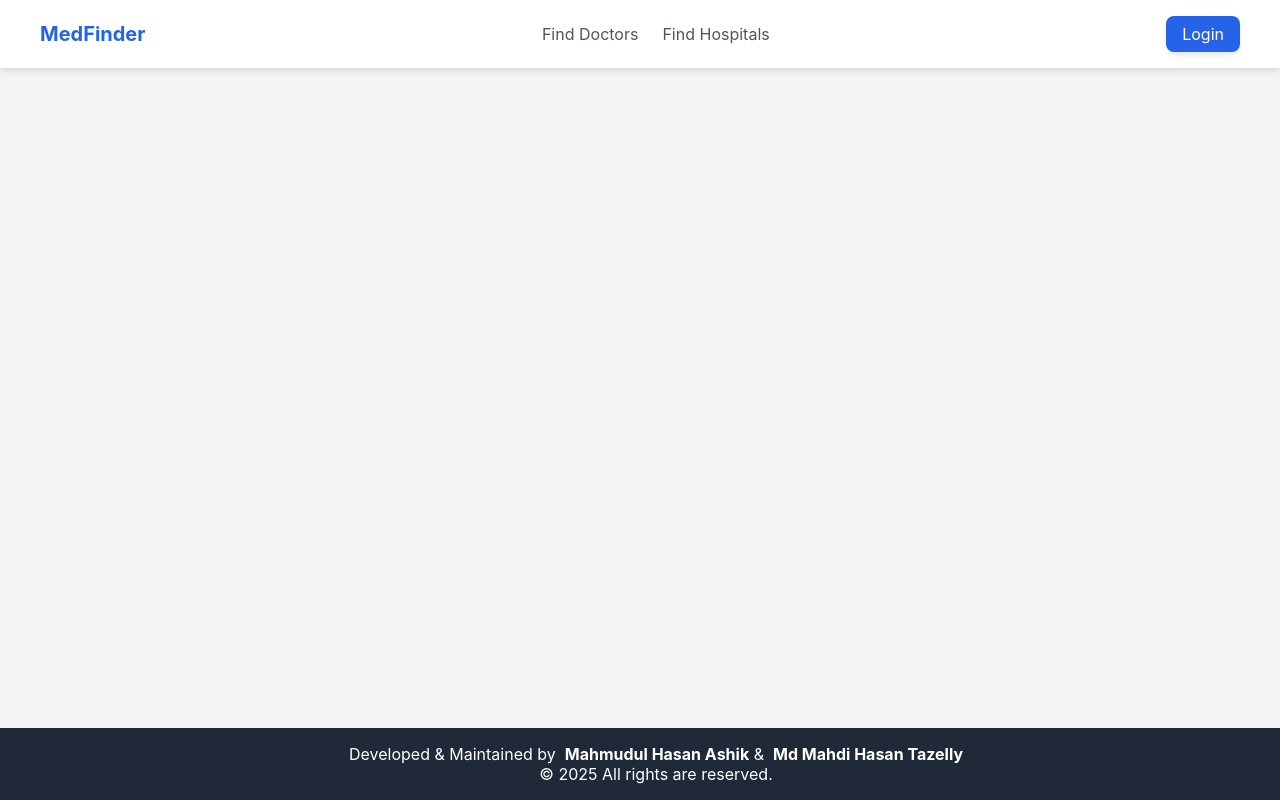
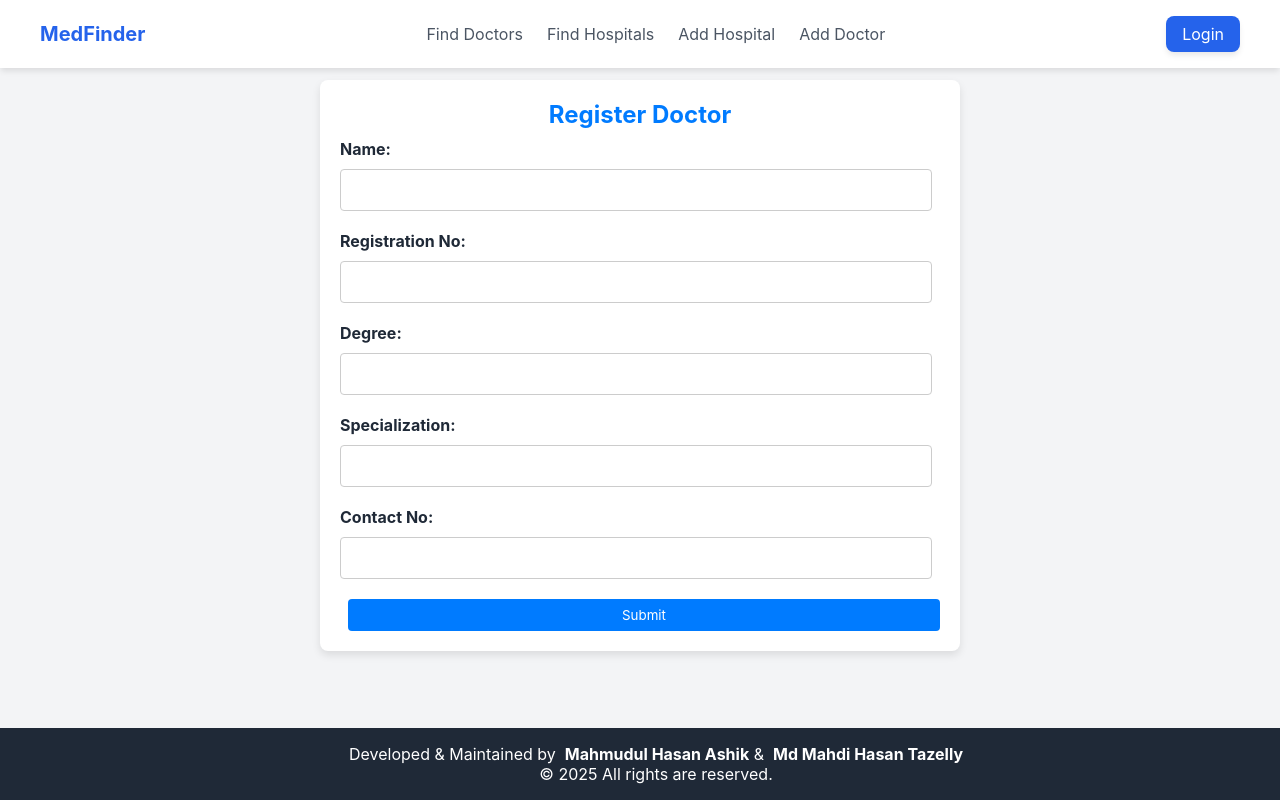
Before and after one commit to MdMahdiHasanTazelly/MedFinder_Frontend, a React (Create React App) app: page /add-doctor in a window 1280 px wide. Built offline with nearby package versions, Linux system fonts and the light colour scheme.

Commit message:
Connected DoctorForm with backend

```diff
--- a/src/App.js
+++ b/src/App.js
@@ -5,7 +5,7 @@ import Landing from './Landing.js';
 import DoctorsInfo from './DoctorsInfo.js';
 import Navbar from './Navbar.js';
 import Footer from './Footer.js';
-import DoctorForm from './DoctorForm.js';
+import DoctorForm from './admin/DoctorForm.js';
 import HospitalForm from './admin/HospitalForm.js';
 import FindHospital from './FindHospital.js';
 import FindDoctor from './FindDoctor.js';
@@ -36,6 +36,8 @@ function App() {
           <Route path='/find-hospitals' element={<FindHospital/>}/>
           <Route path='/login' element={<Login/>} />
           <Route path='/find-doctors' element={<FindDoctor/>}/>
+          <Route path='/add-hospital' element={<HospitalForm/>}/>
+          <Route path='/add-doctor' element={<DoctorForm/>}/>
         </Routes>
 
         <Footer/>
--- a/src/DoctorForm.js
+++ /dev/null
@@ -1,48 +0,0 @@
-import React, { useState } from 'react';
-import './css/DoctorForm.css';
-
-const DoctorForm = ({ onSubmit }) => {
-    const [formData, setFormData] = useState({
-        name: '',
-        dRegNo: '',
-        degree: '',
-        specialization: '',
-        contactNo: '',
-        hospitals: []
-    });
-
-    const handleChange = (e) => {
-        setFormData({ ...formData, [e.target.name]: e.target.value });
-    };
-
-    const handleSubmit = (e) => {
-        e.preventDefault();
-        onSubmit(formData);
-    };
-
-    return (
-        <div className="doctor-form-container">
-            <h2>Register Doctor</h2>
-            <form onSubmit={handleSubmit}>
-                <label>Name:</label>
-                <input type="text" name="name" value={formData.name} onChange={handleChange} required />
-
-                <label>Registration No:</label>
-                <input type="text" name="dRegNo" value={formData.dRegNo} onChange={handleChange} required />
-
-                <label>Degree:</label>
-                <input type="text" name="degree" value={formData.degree} onChange={handleChange} required />
-
-                <label>Specialization:</label>
-                <input type="text" name="specialization" value={formData.specialization} onChange={handleChange} required />
-
-                <label>Contact No:</label>
-                <input type="text" name="contactNo" value={formData.contactNo} onChange={handleChange} required />
-
-                <button type="submit">Submit</button>
-            </form>
-        </div>
-    );
-};
-
-export default DoctorForm;
--- a/src/Navbar.js
+++ b/src/Navbar.js
@@ -28,6 +28,11 @@ function Navbar() {
             <ul className="nav-links">
               <li><a href="/find-doctors">Find Doctors</a></li>
               <li><a href="/find-hospitals">Find Hospitals</a></li>
+              {sessiontoken && <li><a href="#">Add Hospital</a></li> }
+              {sessiontoken && <li><a href="#">Add Doctor</a></li> }
+
+              <li><a href="/add-hospital">Add Hospital</a></li>
+              <li><a href="/add-doctor">Add Doctor</a></li>
             </ul>
           </nav>
           <div className="auth-buttons">
--- /dev/null
+++ b/src/admin/DoctorForm.js
@@ -0,0 +1,77 @@
+import React, { useState } from 'react';
+import '../css/DoctorForm.css';
+import axios from 'axios';
+import showToast from '../toast/Toast';
+import { useNavigate } from 'react-router-dom';
+
+const DoctorForm = () => {
+
+    const navigate = useNavigate();
+    const [formData, setFormData] = useState({
+        name: '',
+        dRegNo: '',
+        degree: '',
+        specialization: '',
+        contactNo: '',
+        // hospitals: []
+    });
+
+    const handleChange = (e) => {
+        setFormData({ ...formData, [e.target.name]: e.target.value });
+
+    };
+
+    const handleSubmit = (e) => {
+        e.preventDefault();
+        setFormData(formData);
+        // console.log(formData);
+
+        axios.post(`${process.env.REACT_APP_BACKEND_URL}/doctors`, formData)
+        .then( (res)=>{
+            showToast(res.data.message, "success");
+           navigate("/find-doctors");
+        })
+        .catch( (error)=>{
+            console.log(error);
+            showToast(error.response.data.error, "error");
+
+        });
+
+       setFormData({
+        name: '',
+        dRegNo: '',
+        degree: '',
+        specialization: '',
+        contactNo: '',
+        // hospitals: []
+    });
+
+    };
+
+    return (
+        <div className="doctor-form-container">
+            <h2>Register Doctor</h2>
+            <form onSubmit={handleSubmit}>
+
+                    <label>Name:</label>
+                    <input type="text" name="name" value={formData.name} onChange={handleChange} required />
+
+                    <label>Registration No:</label>
+                    <input type="text" name="dRegNo" value={formData.dRegNo} onChange={handleChange} required />
+
+                    <label>Degree:</label>
+                    <input type="text" name="degree" value={formData.degree} onChange={handleChange} required />
+
+                    <label>Specialization:</label>
+                    <input type="text" name="specialization" value={formData.specialization} onChange={handleChange} required />
+
+                    <label>Contact No:</label>
+                    <input type="text" name="contactNo" value={formData.contactNo} onChange={handleChange} required />
+
+                <button type="submit">Submit</button>
+            </form>
+        </div>
+    );
+};
+
+export default DoctorForm;
--- a/src/css/DoctorForm.css
+++ b/src/css/DoctorForm.css
@@ -1,7 +1,7 @@
 .doctor-form-container {
-    margin-top: 6rem !important;
-    margin-bottom: 2rem !important;
-    max-width: 500px;
+    margin-top: 5rem !important;
+    margin-bottom: 5rem !important;
+    max-width: 600px;
     margin: auto;
     background: white;
     padding: 20px;
@@ -15,8 +15,8 @@ h2 {
 }
 
 form {
-    display: flex;
     flex-direction: column;
+    justify-content: center;
 }
 
 label {
@@ -25,6 +25,7 @@ label {
 }
 
 input {
+    width: 95% !important;
     padding: 8px;
     margin-top: 5px;
     border: 1px solid #ccc;
@@ -33,6 +34,7 @@ input {
 }
 
 button {
+
     margin-top: 15px;
     padding: 10px;
     background-color: #007bff;
--- a/src/css/HospitalForm.css
+++ b/src/css/HospitalForm.css
@@ -1,6 +1,6 @@
 .hospital-form-container {
     margin-top: 6rem !important;
-    margin-bottom: 2rem !important;
+    margin-bottom: 5rem !important;
     max-width: 500px;
     margin: auto;
     background: white;
```
Also changed, not shown: src/admin/AdminHome.js (deleted, +0 -17 lines), src/admin/AdminNav.js (deleted), 1 other file (tests, documents, lock files or other folders).
